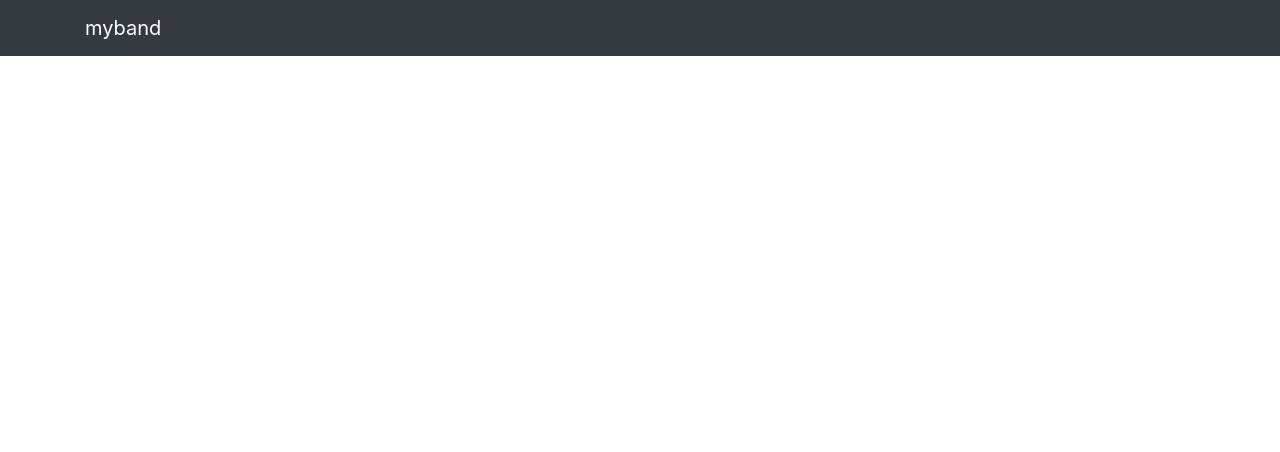
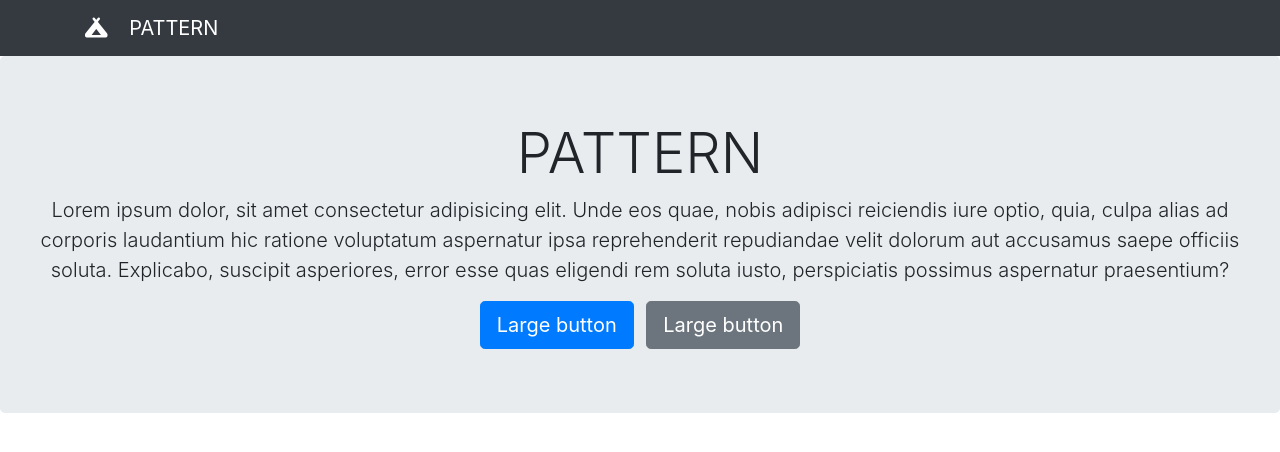
Before and after one commit to doc1atis/pattern-project, a plain HTML site: page index.html in a window 1280 px wide. Drawn offline with nearby package versions, Linux system fonts and the light colour scheme.

Commit message:
tyle.css created

```diff
--- a/index.html
+++ b/index.html
@@ -15,15 +15,42 @@
       integrity="sha384-MCw98/SFnGE8fJT3GXwEOngsV7Zt27NXFoaoApmYm81iuXoPkFOJwJ8ERdknLPMO"
       crossorigin="anonymous"
     />
+    <script src="https://kit.fontawesome.com/bfa195b1fd.js"></script>
     <title>Pattern</title>
   </head>
 
   <body>
+    <!-- this is my navbar start -->
     <nav class="navbar bg-dark navbar-dark">
       <div class="container">
-        <a href="" class="navbar-brand">myband</a>
+        <a href="" class="navbar-brand">
+          <i class="fas fa-campground mr-3"></i>
+          PATTERN
+        </a>
       </div>
     </nav>
+    <!-- my navbar end here -->
+
+    <!-- jumbotron start here -->
+    <div class="jumbotron text-center">
+      <h1 class="display-4">PATTERN</h1>
+      <p class="lead">
+        Lorem ipsum dolor, sit amet consectetur adipisicing elit. Unde eos quae,
+        nobis adipisci reiciendis iure optio, quia, culpa alias ad corporis
+        laudantium hic ratione voluptatum aspernatur ipsa reprehenderit
+        repudiandae velit dolorum aut accusamus saepe officiis soluta.
+        Explicabo, suscipit asperiores, error esse quas eligendi rem soluta
+        iusto, perspiciatis possimus aspernatur praesentium?
+      </p>
+
+      <button type="button" class="btn btn-primary btn-lg mr-2">
+        Large button
+      </button>
+      <button type="button" class="btn btn-secondary btn-lg">
+        Large button
+      </button>
+    </div>
+    <!-- jumbotron end here -->
 
     <!-- Optional JavaScript -->
     <!-- jQuery first, then Popper.js, then Bootstrap JS -->
```
Also changed, not shown: style.css (added).
